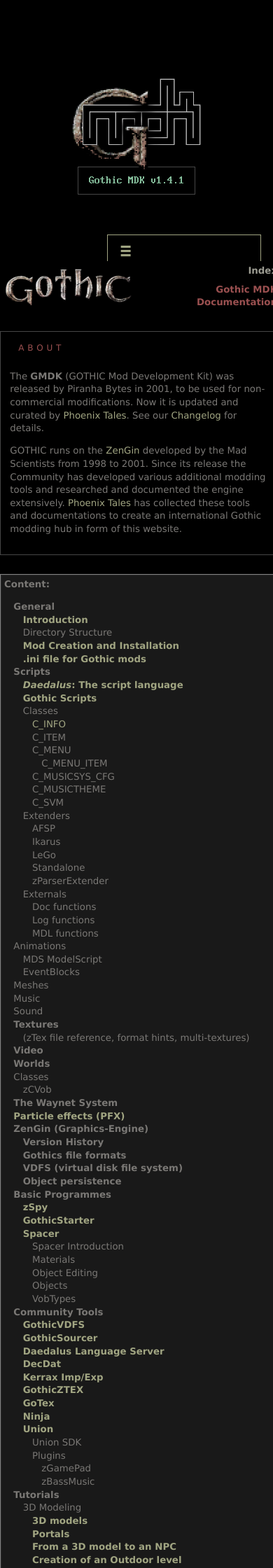
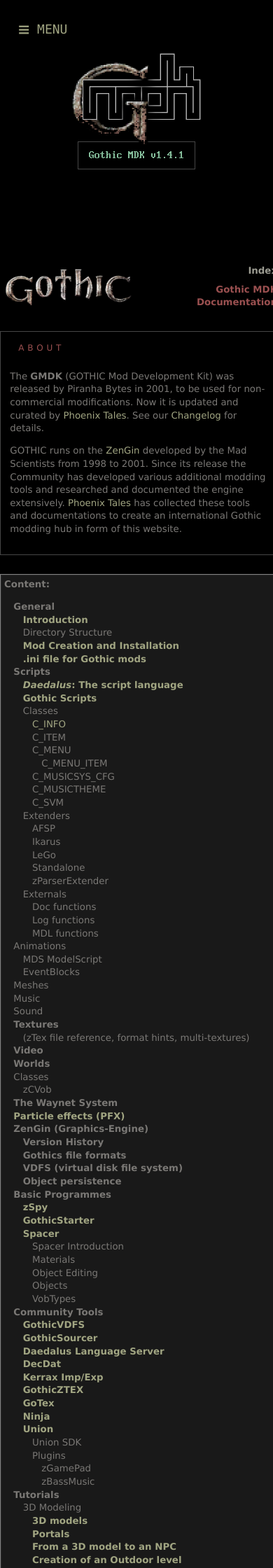
Before and after one commit to PhoenixTales/mdk.gothicarchive.org, a Jekyll site: the page built from index.html, in a window 390 px wide. Shown: the top 2240 px of the page at 70% size. Built offline with Jekyll 4.4.1, drawn with Linux system fonts in a browser that asks for light colours.

Commit message:
upd style

```diff
--- a/_layouts/default.html
+++ b/_layouts/default.html
@@ -20,7 +20,7 @@
             <input type="checkbox" id="menu-toggle">
             <label for="menu-toggle">
                 <span class="menu-icon">&#8801;</span>
-                <p class="menu-title">Menu</p>
+                <span class="menu-title">Menu</span>
             </label>
             {% include nav.html %}
         </div>
--- a/style.css
+++ b/style.css
@@ -103,6 +103,10 @@
 pre {
   max-width: 100%;
   white-space: pre-wrap;
+}
+
+nav {
+  width: 100%;
 }
 
 .content pre {
@@ -291,8 +295,6 @@
 
 /* Scrollbar */
 *::-webkit-scrollbar {
-  width: 12px;
-  height: 12px;
   background: #101010;
 }
 
@@ -334,7 +336,6 @@
   display: none;
 }
 
-
 @media only screen
 and (max-width: 900px) {
 
@@ -348,7 +349,7 @@
   }
 
   .menu {
-    margin-bottom: 2em;
+    margin: 1em 0 1em;
     background: #000000e0;
     min-width: initial;
     width: 100%;
@@ -373,15 +374,13 @@
     padding-left: 1em;
     color: #a1a582;
     font-size: 18px;
-    font-weight: 700;
-    border: 1px solid;
-    width: 200px;
+    /*border: 1px solid;*/
+    width: 100%;
     user-select: none;
-    margin-left: calc(50vw - 60px);
     cursor: pointer;
     padding-bottom: 2px;
-    position: relative;
-    top: 25px;
+    position: absolute;
+    top: 0px;
     z-index: 21;
     background: #000000e0;
   }
@@ -405,6 +404,10 @@
     margin-bottom: 81px;
   }
 
+  .menu-title {
+    margin-t
+  }
+
   main {
     position: absolute;
     max-width: 100%;
```
